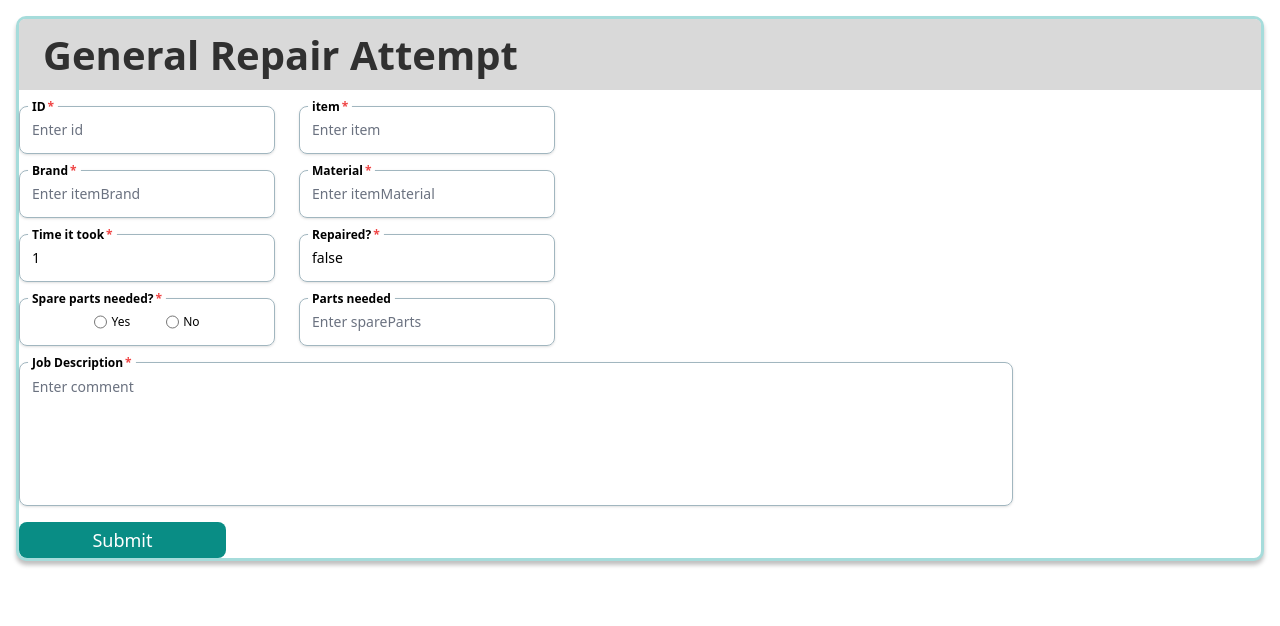
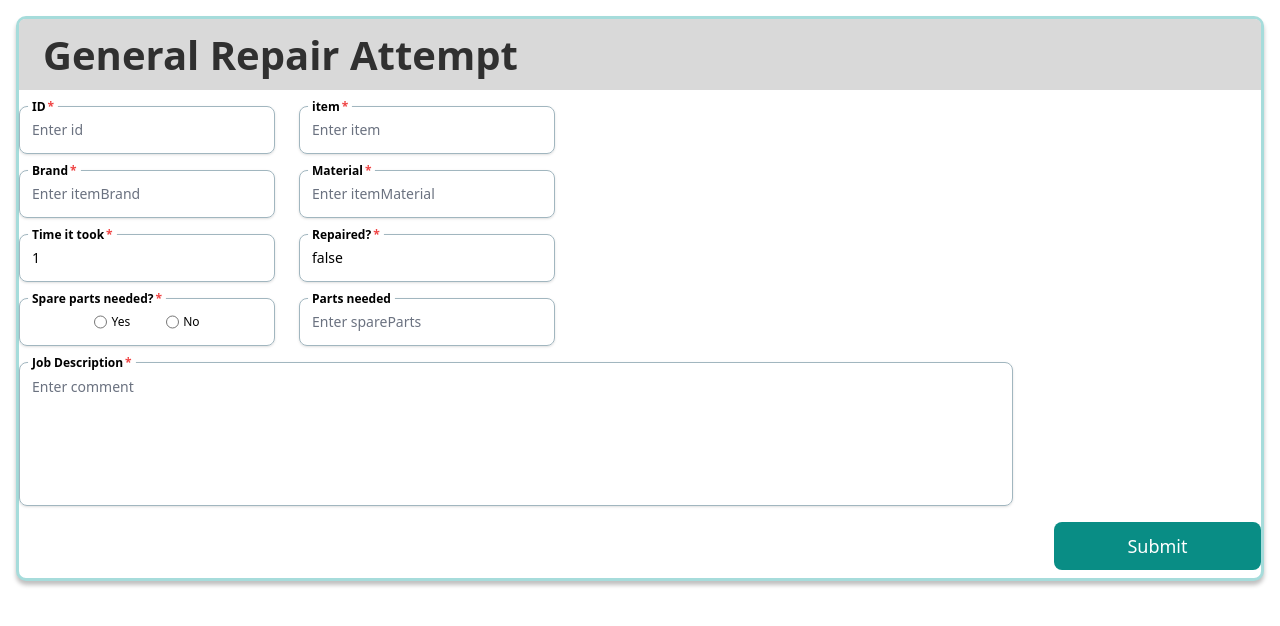
Before and after one commit to codersforcauses/repair-lab, a Next.js app: page /repair-attempt in a window 1280 px wide. Shown: the top 626 px of the page. Built offline with nearby package versions, Linux system fonts and the light colour scheme.

Commit message:
button styling

```diff
--- a/src/pages/repair-attempt.tsx
+++ b/src/pages/repair-attempt.tsx
@@ -1,11 +1,12 @@
 import { zodResolver } from "@hookform/resolvers/zod";
 import { SubmitHandler, useForm } from "react-hook-form";
+
+import Button from "@/components/Button";
 import FieldInput from "@/components/field-input";
-import { RepairAttemptSchema } from "@/schema/repair-attempt";
-import type { RepairAttempt } from "@/schema/repair-attempt";
 import FieldRadio from "@/components/field-radio";
 import FieldTextArea from "@/components/field-text-area";
-import Button from "@/components/Button";
+import type { RepairAttempt } from "@/schema/repair-attempt";
+import { RepairAttemptSchema } from "@/schema/repair-attempt";
 
 export default function RepairAttempt() {
   const { control, handleSubmit } = useForm<RepairAttempt>({
@@ -107,10 +108,16 @@ export default function RepairAttempt() {
           />
         </div>
 
-        {/* Submit */}
-        <Button onClick={handleSubmit(onSubmit)} width="w-1/6 h-9">
-          Submit
-        </Button>
+        <div className={lineStyle}>
+          {/* Submit */}
+          <Button
+            onClick={handleSubmit(onSubmit)}
+            width="w-1/6"
+            position="ml-auto"
+          >
+            Submit
+          </Button>
+        </div>
       </form>
     </main>
   );
```
